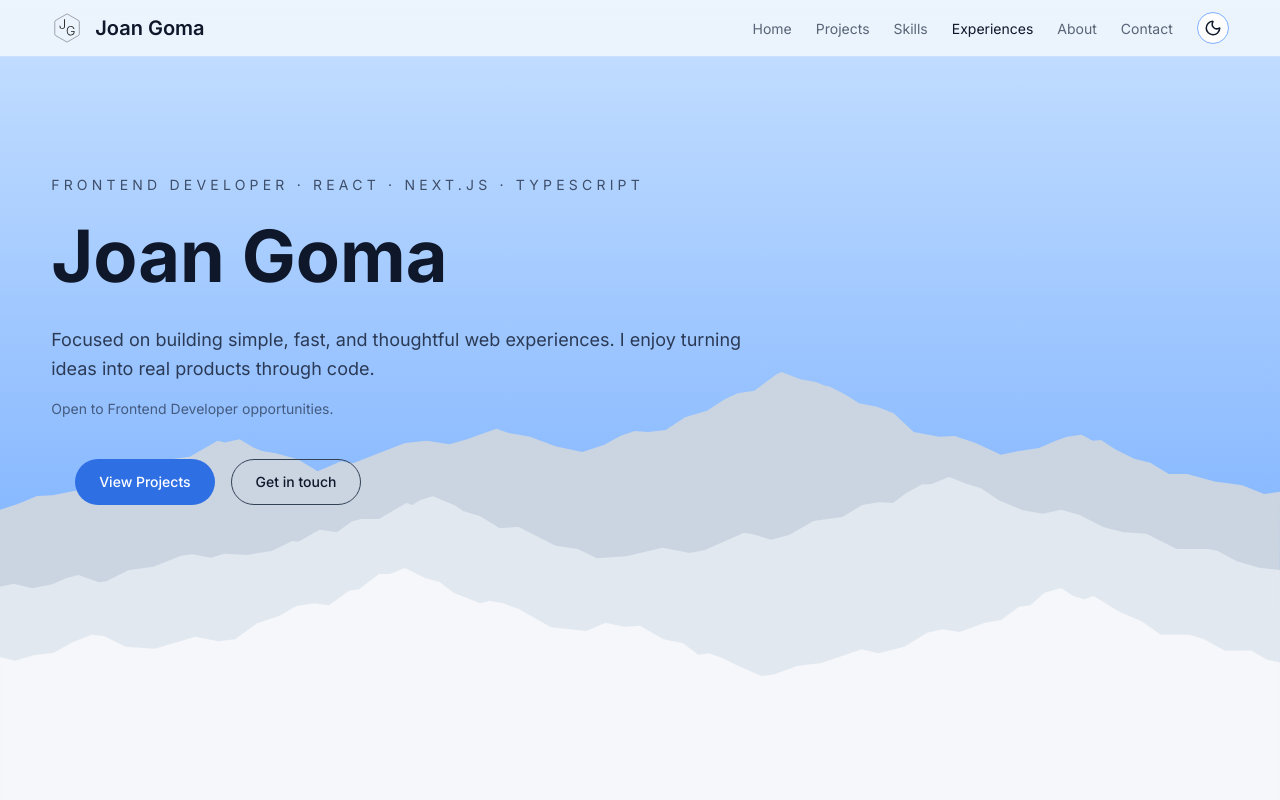
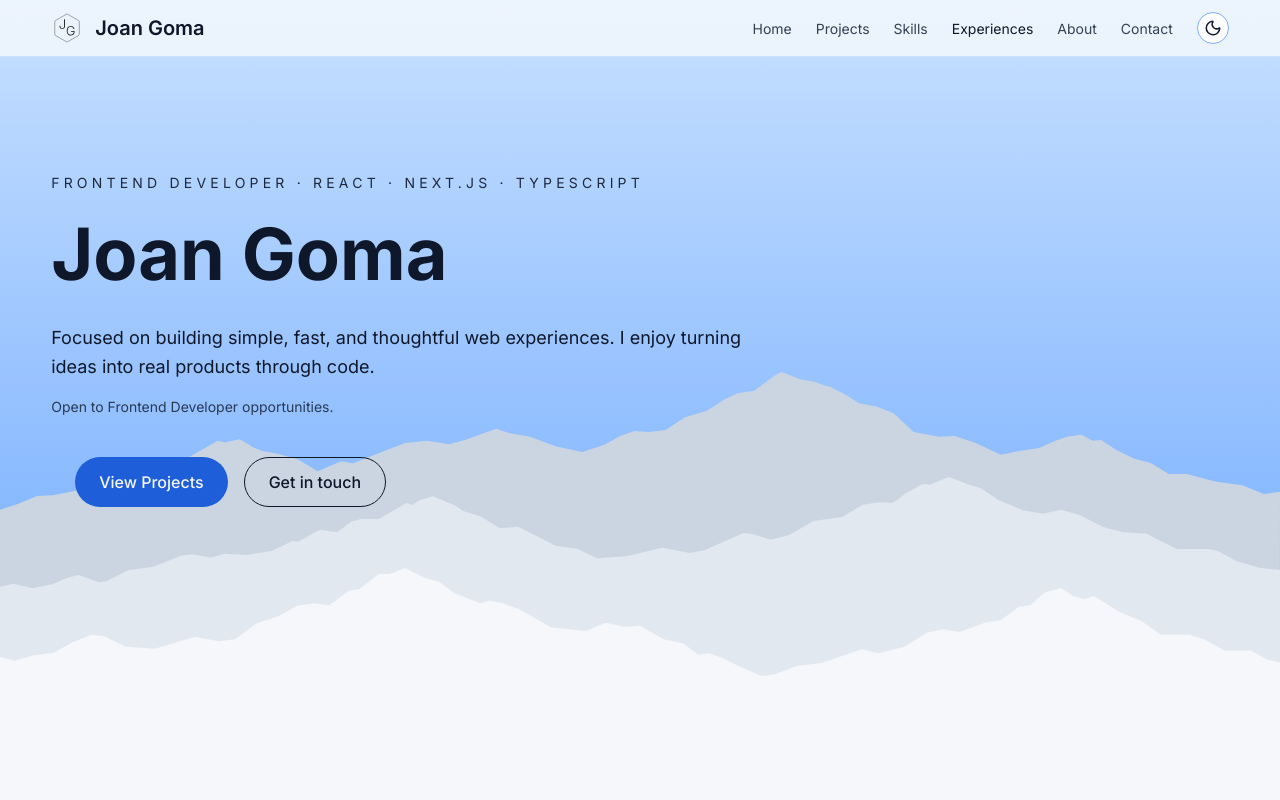
Before and after one commit to joangoma-code/portfolio, a Next.js app: page / in a window 1280 px wide. Shown: the top 800 px of the page. Built offline with nearby package versions, Linux system fonts and the light colour scheme.

Commit message:
WCAG and color interaction

```diff
--- a/app/globals.css
+++ b/app/globals.css
@@ -55,8 +55,8 @@ html {
   --color-card: #fdfdfd;
   --color-border: #80afff;
 
-  --color-primary: #2f6fe4;
-  --color-secondary: #1e5ed8;
+  --color-primary: #1e5ed8;
+  --color-secondary: #2f6fe4;
 
   --color-muted: #a1a1aa;
 }
@@ -79,8 +79,8 @@ html.dark {
   --color-card: #0f172a;
   --color-border: #93c5fd;
 
-  --color-primary: #4c8dff;
-  --color-secondary: #6ea8fe;
+  --color-primary: #6ea8fe;
+  --color-secondary: #4c8dff;
 
   --color-muted: #a1a1aa;
 }
--- a/components/layout/Navbar.tsx
+++ b/components/layout/Navbar.tsx
@@ -105,9 +105,9 @@ export default function Navbar() {
                         ${
                           isActive
                             ? "text-(--color-foreground)"
-                            : "text-(--color-foreground2) opacity-80"
+                            : "text-(--color-foreground2) opacity-85"
                         }
-                        hover:opacity-60
+                        hover:text-(--color-primary) opacity-100
                       `}
                     >
                       {link.label}
--- a/components/layout/SideNav.tsx
+++ b/components/layout/SideNav.tsx
@@ -51,7 +51,7 @@ export default function SideNav() {
                       ${
                         isActive
                           ? "text-(--color-primary)"
-                          : "text-(--color-foreground2)"
+                          : "text-(--color-foreground2) hover:text-(--color-secondary)"
                       }
                     `}
                   >
--- a/components/sections/ContactSection.tsx
+++ b/components/sections/ContactSection.tsx
@@ -27,7 +27,7 @@ function ContactItem({
       href={contact.href}
       target="_blank"
       rel="noopener noreferrer"
-      className="text-xl font-medium transition-opacity duration-300 hover:opacity-60"
+      className="text-xl font-medium transition-all duration-300 hover:text-(--color-primary) focus:text-(--color-primary)"
     >
       {contact.label}
     </motion.a>
--- a/components/sections/HomeSection.tsx
+++ b/components/sections/HomeSection.tsx
@@ -49,7 +49,7 @@ export default function HomeSection() {
         style={{ y: contentY }}
         className="container-style max-w-7xl z-50 mt-30 mb-60"
       >
-        <p className="mb-4 text-sm uppercase tracking-[0.3em] opacity-70">
+        <p className="mb-4 text-sm uppercase tracking-[0.3em] opacity-90">
           Frontend Developer · React · Next.js · TypeScript
         </p>
 
@@ -57,17 +57,19 @@ export default function HomeSection() {
           Joan Goma
         </h1>
 
-        <p className="mt-6 max-w-prose text-lg leading-relaxed opacity-80">
+        <p className="mt-6 max-w-prose text-lg leading-relaxed">
           Focused on building simple, fast, and thoughtful web experiences. I
           enjoy turning ideas into real products through code.
         </p>
 
-        <p className="mt-4 text-sm opacity-60">
+        <p className="mt-4 text-sm opacity-80">
           Open to Frontend Developer opportunities.
         </p>
 
         <div className="section-content mt-10 flex gap-4">
-          <Button href="#projects">View Projects</Button>
+          <Button href="#projects">
+            View Projects
+          </Button>
 
           <Button href="#contact" variant="secondary">
             Get in touch
--- a/components/sections/experiences/ExperienceCard.tsx
+++ b/components/sections/experiences/ExperienceCard.tsx
@@ -19,15 +19,15 @@ export default function ExperienceCard({
       }`}
     >
       <div className="w-full max-w-2xl rounded-2xl border border-(--color-background3) bg-(--color-card) px-6 pt-2 pb-6 shadow-sm">
-        <span className="text-sm opacity-70">{experience.date}</span>
+        <span className="text-sm opacity-90">{experience.date}</span>
 
         <h3 className="mt-2 text-2xl font-semibold">{experience.title}</h3>
 
         {experience.subtitle && (
-          <p className="mt-1 text-sm opacity-60">{experience.subtitle}</p>
+          <p className="mt-1 text-sm opacity-80">{experience.subtitle}</p>
         )}
 
-        <ul className="mt-7 leading-relaxed opacity-80">
+        <ul className="mt-7 leading-relaxed">
           {experience.description.map((item) => (
             <li key={item} className="flex items-start gap-3">
               <Diamond
--- a/components/sections/projects/ProjectCard.tsx
+++ b/components/sections/projects/ProjectCard.tsx
@@ -16,7 +16,7 @@ export default function ProjectCard({ project, onClick }: ProjectCardProps) {
       onClick={onClick}
       aria-haspopup="dialog"
       aria-controls="project-modal"
-      className="group flex h-full cursor-pointer flex-col overflow-hidden rounded-2xl border border-(--color-border) bg-(--color-card) text-left motion-safe:transition-all duration-700 motion-safe:hover:scale-102 motion-safe:hover:bg-(--color-background2)"
+      className="group flex h-full cursor-pointer flex-col overflow-hidden rounded-2xl border border-(--color-border) bg-(--color-card) text-left motion-safe:transition-all duration-700 motion-safe:hover:scale-102 motion-safe:hover:bg-(--color-background2) motion-safe:hover:border-(--color-secondary)"
     >
       <div className="relative aspect-video overflow-hidden m-4 rounded-xl">
         <Image
@@ -32,7 +32,7 @@ export default function ProjectCard({ project, onClick }: ProjectCardProps) {
       <div className="min-h-40 space-y-3 p-6">
         <h3 className="line-clamp-2 text-2xl font-semibold">{project.title}</h3>
 
-        <p className="line-clamp-3 text-sm leading-relaxed opacity-70">
+        <p className="line-clamp-3 text-sm leading-relaxed">
           {project.description}
         </p>
       </div>
--- a/components/sections/projects/ProjectModal.tsx
+++ b/components/sections/projects/ProjectModal.tsx
@@ -58,8 +58,7 @@ export default function ProjectModal({ project, onClose }: ProjectModalProps) {
           />
         </div>
 
-        <div className="space-y-8 p-8">
-          <div className="space-y-4">
+        <div className="space-y-4 p-8">
           <h2 id="project-title" className="text-4xl font-bold md:text-5xl">
             {project.title}
           </h2>
@@ -67,12 +66,10 @@ export default function ProjectModal({ project, onClose }: ProjectModalProps) {
           <p className="text-lg leading-relaxed text-(--color-foreground)">
             {project.description}
           </p>
-          </div>
-          <div className="space-y-4">
+
           <h3 className="text-2xl font-semibold">Objective</h3>
           <p className="leading-relaxed">{project.objective}</p>
-          </div>
-          <div className="space-y-4">
+
           <h3 className="text-2xl font-semibold">Contributions</h3>
           <ul>
             {project.contributions.map((item, index) => (
@@ -85,11 +82,10 @@ export default function ProjectModal({ project, onClose }: ProjectModalProps) {
               </li>
             ))}
           </ul>
-          </div>
-          <div className="space-y-4">
+
           <h3 className="text-2xl font-semibold">Outcome</h3>
           <p className="leading-relaxed">{project.outcome}</p>
-          </div>
+
           {project.github && (
             <Button
               href={project.github}
@@ -100,8 +96,7 @@ export default function ProjectModal({ project, onClose }: ProjectModalProps) {
             </Button>
           )}
           {project.technologies && (
-            <div className="space-y-4">
-              <div className="flex flex-wrap gap-3">
+            <div className="flex flex-wrap justify-end gap-3">
               {project.technologies.map((tech) => (
                 <span
                   key={tech}
@@ -111,7 +106,6 @@ export default function ProjectModal({ project, onClose }: ProjectModalProps) {
                 </span>
               ))}
             </div>
-            </div>
           )}
         </div>
       </div>
--- a/components/ui/Button.tsx
+++ b/components/ui/Button.tsx
@@ -13,14 +13,14 @@ export default function Button({
   ...props
 }: ButtonProps) {
   const baseStyles =
-    "inline-flex items-center justify-center rounded-full px-6 py-3 text-sm font-medium transition-all";
+    "inline-flex items-center justify-center rounded-full px-6 py-3 text-md font-medium transition-all";
 
   const variants = {
     primary:
-      "bg-(--color-primary) text-white hover:bg-(--color-secondary) ",
+      "bg-(--color-primary) text-(--color-background) hover:bg-(--color-secondary) ",
 
     secondary:
-      "border border-(--color-foreground2) text-red hover:border-(--color-secondary)",
+      "border border-(--color-foreground) text-(--color-foreground) hover:border-(--color-primary) hover:text-(--color-primary)",
   };
 
   return (
```
Also changed, not shown: components/sections/skills/SkillItem.tsx (+25 -2 lines). Lines whose indentation alone changed are shown as unchanged.
